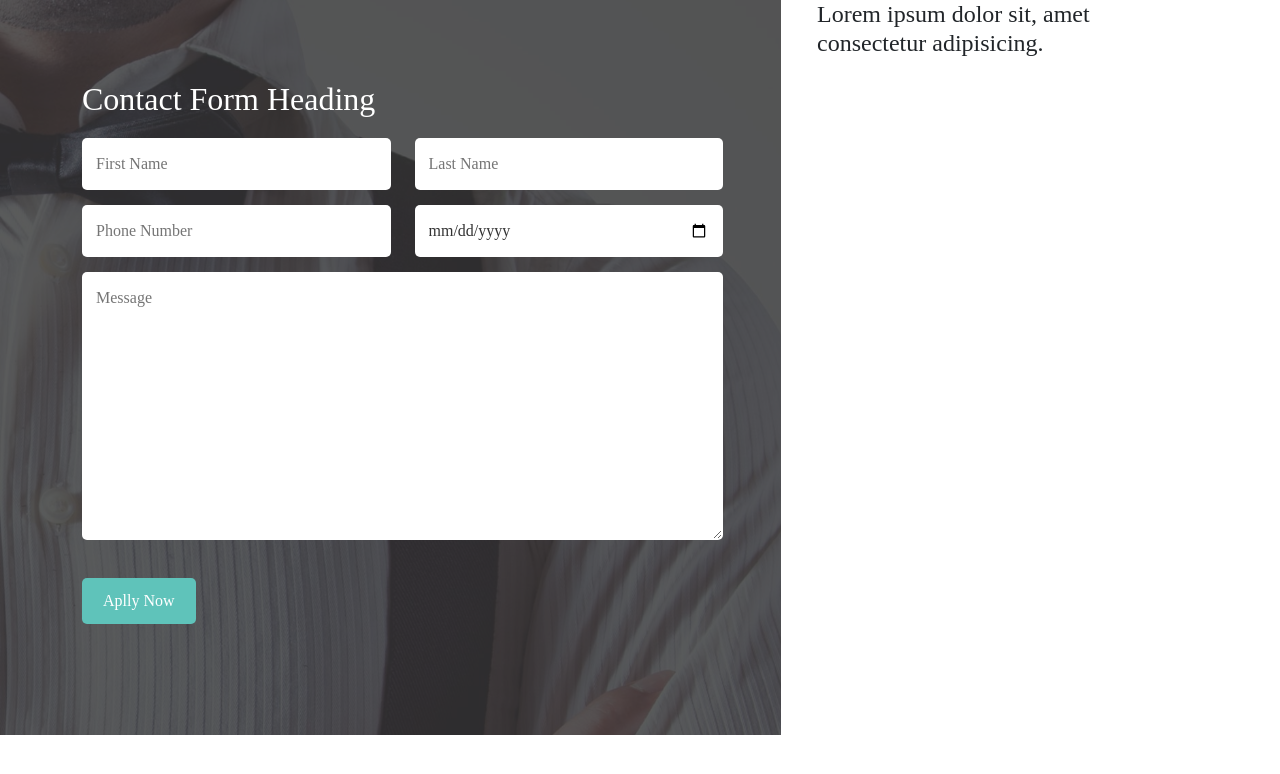
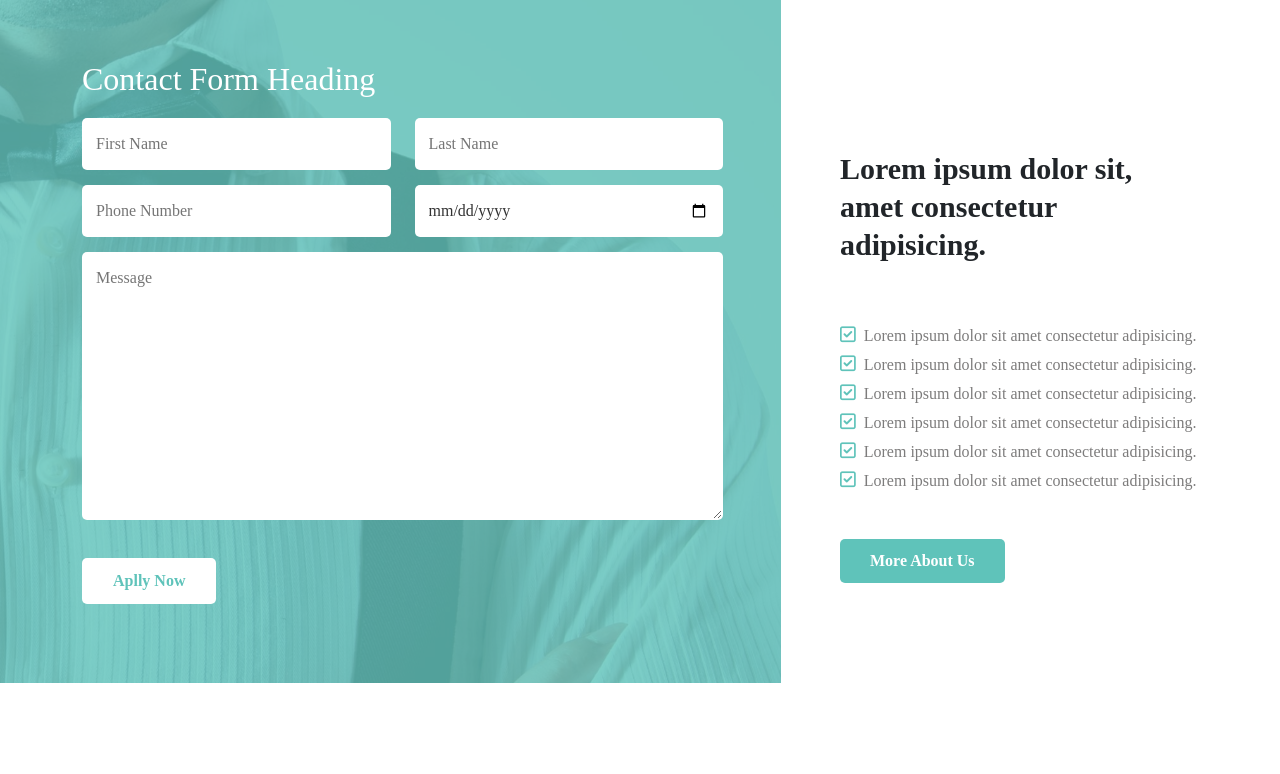
Before and after one commit to pro-masud/contact-us-and-datepicker-jquery-plugin, a plain HTML site: page index.html in a window 1280 px wide. Drawn offline with Linux system fonts and the light colour scheme.

Commit message:
complete this section

```diff
--- a/index.html
+++ b/index.html
@@ -4,6 +4,9 @@
     <meta charset="UTF-8">
     <meta name="viewport" content="width=device-width, initial-scale=1.0">
     <title>Content Us</title>
+
+    <!-- font-awesome icon main css files -->
+    <link rel="stylesheet" href="./css/all.css">
 
     <!-- bootstrap main css files -->
     <link rel="stylesheet" href="./css/bootstrap.min.css">
@@ -52,8 +55,14 @@
                     <div class="contact-form-details">
                         <h4>Lorem ipsum dolor sit, amet consectetur adipisicing.</h4>
                         <ul>
-                            <li><a href="#!"></a></li>
+                            <li><a href="#!"><i class="fa-regular fa-square-check"></i> Lorem ipsum dolor sit amet consectetur adipisicing.</a></li>
+                            <li><a href="#!"><i class="fa-regular fa-square-check"></i> Lorem ipsum dolor sit amet consectetur adipisicing.</a></li>
+                            <li><a href="#!"><i class="fa-regular fa-square-check"></i> Lorem ipsum dolor sit amet consectetur adipisicing.</a></li>
+                            <li><a href="#!"><i class="fa-regular fa-square-check"></i> Lorem ipsum dolor sit amet consectetur adipisicing.</a></li>
+                            <li><a href="#!"><i class="fa-regular fa-square-check"></i> Lorem ipsum dolor sit amet consectetur adipisicing.</a></li>
+                            <li><a href="#!"><i class="fa-regular fa-square-check"></i> Lorem ipsum dolor sit amet consectetur adipisicing.</a></li>
                         </ul>
+                        <a href="#!">More About Us</a>
                     </div>
                 </div>
             </div>
--- a/style.css
+++ b/style.css
@@ -6,6 +6,7 @@
 }
 ul{
     list-style: none;
+    padding: 0;
 }
 li{
     list-style: none;
@@ -42,7 +43,7 @@ input:focus,textarea:focus,button:focus{
     left: 0;
     height: 100%;
     width: 100%;
-    background: #333;
+    background: #5FC3BA;
     content: "";
     opacity: .8;
 }
@@ -55,7 +56,7 @@ input:focus,textarea:focus,button:focus{
 
 /*  contact form styling */
 .contact-form{
-    padding: 80px 0 80px;
+    padding: 60px 0 40px;
 }
 
 .contact-form h2{
@@ -78,13 +79,45 @@ input:focus,textarea:focus,button:focus{
 
 .contact-form input[type="submit"]{
     width: auto;
-    padding: 10px 20px;
-    background-color: #5FC3BA;
-    color: #fff;
+    padding: 10px 30px;
+    background-color: #fff;
+    color: #5FC3BA;
     border-radius: 5px;
+    font-weight: 700;
 }
 
 
 .contact-form-details{
-    padding-left: 70px;
+    padding: 150px 0 100px 93px;
 }
+
+.contact-form-details h4{
+    font-size: 30px;
+    line-height: 38px;
+    font-weight: 599;
+    margin-bottom: 60px;
+  }
+
+  .contact-form-details ul li{
+    margin-bottom: 5px;
+  }
+  .contact-form-details ul li a{
+    color: #7d7c7c;
+    display: block;
+  }
+
+  .contact-form-details ul li i{
+    font-size: 18px;
+    color: #5FC3BA;
+    margin-right: 4px;
+  }
+
+  .contact-form-details > a{
+    background-color: #5FC3BA;
+    color: #fff;
+    border-radius: 5px;
+    font-weight: 700;
+    padding: 10px 30px;
+    margin-top: 30px;
+    display: inline-block;
+  }
```
